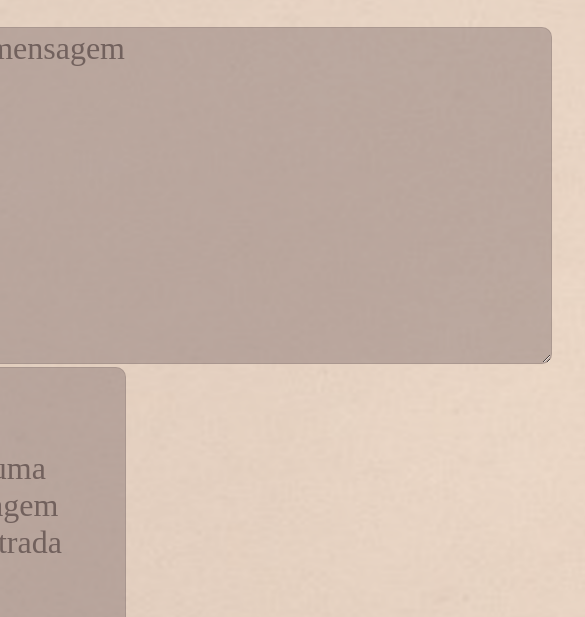
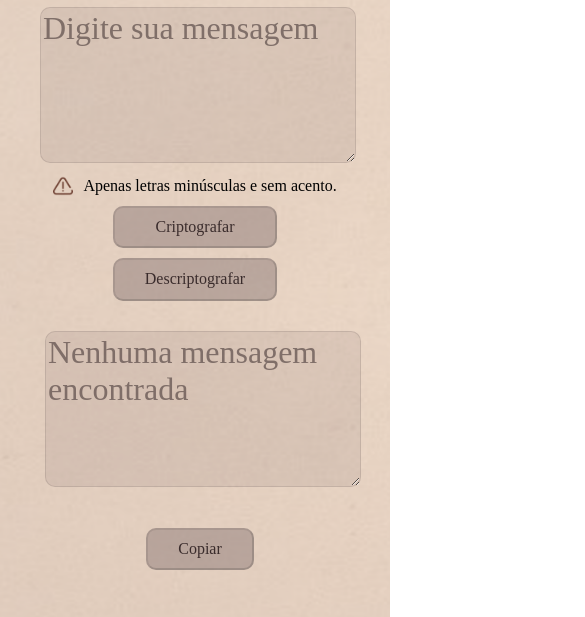
Before and after one commit to joaogoncalves-ti/decodificador-de-texto, a plain HTML site: page index.html in a window 390 px wide. Shown: the part 106-723 px from the top of the page, 585 px wide, since content can reach past the window. Drawn offline with Linux system fonts and the light colour scheme.

Commit message:
atualização responsiva

```diff
--- a/css/style.css
+++ b/css/style.css
@@ -1,198 +1,135 @@
 body {
+    margin: 20px;
     background: url(../img/fundo.png);
     background-repeat: no-repeat;
     background-size: cover;
-
-
 }
 
 
-.cabecalho {
-    padding: 20px;
-}
 .cabecalho-imagem {
     height: 70px;
 }
 
 
+.conteudo {
+    margin: 20px;
+    display: flex;
+    justify-content: center;
+}
 
-.conteudo {
-    display: flex;
-    flex-direction: column;
-    align-items: center;
-    padding: 20px;
-
+.quadroEntrada {
+    margin-right: 10px;
+    width: 50%;
 
 }
 
-
-
-#campoTexto {
-
-    font-style: normal;
+.campo {
     font-size: 32px;
-    background-color: rgba(128, 111, 111, 0.437);
+    height: 200px;
+    width: 100%;
+    background-color: rgba(128, 111, 111, 0.137);
     border-radius: 10px;
     color: rgb(58, 44, 44);
     border-color: rgba(76, 65, 65, 0.147);
-    padding-left: 10px;
 }
 
-#campoTexto:focus{
+.campo:focus {
     outline: 0;
     border-color: rgba(44, 38, 38, 0.147);
-
 }
 
 
-
-#campoTexto::placeholder{
+.campo::placeholder {
     color: rgba(58, 44, 44, 0.56);
-
 }
 
-#campoResposta::placeholder {
-    color: rgba(58, 44, 44, 0.56);
-    padding-left: 30px;
-    padding-top: 80px;
+.quadroSaida{
+    width: 20%;
+    margin-left: 10px;
 }
 
-#campoResposta {
-    margin-left: 50px;
-    font-style: normal;
-    font-size: 32px;
-    background-color: rgba(128, 111, 111, 0.437);
-    border-radius: 10px;
-    color: rgb(58, 44, 44);
-    border-color: rgba(76, 65, 65, 0.147);
-
+.avisoEntrada {
+    display: flex;
+    align-items: center;
+    margin: 10px;
 }
 
-#campoResposta:focus {
-    outline: 0;
-    border-color: rgba(44, 38, 38, 0.147);
-
-}
-
-.aviso {
-    display: flex;
-    width: 830px;
-    margin: 10px 0px 10px 0px;
-
-}
-
-
-.aviso-conteudo {
-    display: flex;
-    color: rgb(58, 44, 44);
-    font-size: 18px;
-    align-items: center;
-
-}
-
-.aviso-imagem{
-    height: 30px;
+.avisoEntrada img {
+    width: 20px;
+    height: 20px;
     margin-right: 10px;
 }
 
 .botao {
-    display: flex;
-
-    margin: 10px 0px 10px 0px;
-
-
-}
-
-
-
-.botao-criptografar {
-    padding: 10px 50px 10px 50px;
-    width: 285px;
+    padding: 10px 30px;
     border-radius: 10px;
     background-color: rgba(128, 111, 111, 0.437);
     border-color: rgba(76, 65, 65, 0.147);
     color: rgb(58, 44, 44);
-    font-size: 18px;
-    margin-right: 10px;
+}
+
+#botaoCopiar {
+    margin-top: 38px;
+}
+
+.rodape {
+    margin-top: 50px;
+    text-align: center;
+}
+
+
+@media (max-width:720px) {
+    .conteudo {
+        flex-direction: column;
+        align-items: center;
+    }
+
+    .botaoEntrada {
+        margin-bottom: 30px;
+        text-align: center;
+    }
+
+    .avisoEntrada{
+        justify-content: center;
+    }
+
+    .botaoSaida {
+        text-align: center;
+    }
+
+    .quadroEntrada {
+        width: 80%;
+        margin: 0px;
+    }
+
+    .quadroSaida {
+        width: 80%;
+    }
 
 }
 
-.botao-criptografar:active{
-    background-color: rgba(118, 102, 102, 0.437);
-    color: rgb(54, 41, 41);
-    border-color: rgba(61, 52, 52, 0.147);
+@media (max-width:480px) {
+    .quadroEntrada {
+        width: 100%;
+    }
 
+    .quadroSaida {
+        width: 100%;
+    }
 
-}
-
-.botao-descriptografar {
-    padding: 10px 50px 10px 50px;
-    width: 290px;
-    border-radius: 10px;
-    background-color: rgba(128, 111, 111, 0.437);
-    border-color: rgba(76, 65, 65, 0.147);
-    color: rgb(58, 44, 44);
-    font-size: 18px;
-    margin-left: 10px;
-
-}
-
-.botao-descriptografar:active{
-    background-color: rgba(118, 102, 102, 0.437);
-    color: rgb(54, 41, 41);
-    border-color: rgba(61, 52, 52, 0.147);
-
-
-}
-
-.botao-copiar {
-    padding: 10px 50px 10px 50px;
-    width: 200px;
-    border-radius: 10px;
-    background-color: rgba(128, 111, 111, 0.437);
-    border-color: rgba(76, 65, 65, 0.147);
-    color: rgb(58, 44, 44);
-    font-size: 18px;
-    margin-left: 60px;
-
-}
-
-
-.botao-copiar:active{
-    background-color: rgba(118, 102, 102, 0.437);
-    color: rgb(54, 41, 41);
-    border-color: rgba(61, 52, 52, 0.147);
-
-
-}
-
-
-.rodape {
-    padding: 20px;
-}
-
-.redes {
-    display: inline-block;
-    text-align: center;
-    color: rgb(58, 44, 44);
-    font-size: 18px;
-    margin-top: 20px;
-
-
-}
-
-.copyright {
-    text-align: center;
-    color: rgb(58, 44, 44);
-    font-size: 18px;
-
-
-}
-
-
-
-@media (max-width:480px){
-    .quadro-de-texto {
+    .botaoEntrada{
+        display: flex;
+        flex-direction: column;
+        align-items: center;
 
     }
+
+    #botao-criptografar {
+        margin-bottom: 10px;
+        padding: 10px 40px;
+    }
+
+    .campo {
+        height: 150px;
+    }
 }
--- a/index.html
+++ b/index.html
@@ -5,9 +5,9 @@
     <meta http-equiv="X-UA-Compatible" content="IE=edge">
     <meta name="viewport" content="width=device-width, initial-scale=1.0">
     <title>Decodificador de Texto</title>
-    <link rel="stylesheet" href="css/style.css">
     <link rel="stylesheet" href="css/reset.css">
     <link rel="stylesheet" href="css/normalize.css">
+    <link rel="stylesheet" href="css/style.css">
 </head>
 <body>
 
@@ -16,22 +16,24 @@
     </header>
 
     <section class="conteudo">
-        <div class="quadro-de-texto">
-            <textarea id="campoTexto" cols="38" rows="9" placeholder="Digite sua mensagem"></textarea>
-            <textarea id="campoResposta" cols="12" rows="9" placeholder="Nenhuma mensagem encontrada"></textarea>
-        </div>
 
-        <div class="aviso">
-            <div class="aviso-conteudo">
-                <img  class="aviso-imagem" src="./img/atencao.png"/>
-                <p>Apenas letras minúsculas e sem acento. </p>
+        <div class="quadroEntrada">
+            <textarea class="campo" id="campoEntrada" placeholder="Digite sua mensagem"></textarea>
+            <div class="avisoEntrada">
+                <img src="./img/atencao.png" alt="atenção">
+                <p>Apenas letras minúsculas e sem acento.</p>
+            </div>
+            <div class="botaoEntrada">
+                <input type="button" class="botao" id="botao-criptografar" value="Criptografar" onclick="criptografar()" >
+                <input type="button" class="botao"  id="botao-descriptografar" value="Descriptografar" onclick="descriptografar()">
             </div>
         </div>
 
-        <div class="botao">
-            <input type="button" class="botao-criptografar" id="botao-criptografar" value="Criptografar" onclick="criptografar()" >
-            <input type="button" class="botao-descriptografar"  id="botao-descriptografar" value="Descriptografar" onclick="descriptografar()">
-            <input type="button" class="botao-copiar" id="botaoCopiar" value="Copiar" onclick="copiar()">
+        <div class="quadroSaida">
+            <textarea  class="campo" id="campoResposta" placeholder="Nenhuma mensagem encontrada"></textarea>
+            <div class="botaoSaida">
+                <input type="button" class="botao" id="botaoCopiar" value="Copiar" onclick="copiar()">
+            </div>
         </div>
 
     </section>
--- a/js/script.js
+++ b/js/script.js
@@ -1,5 +1,5 @@
 function criptografar(){
-    var textoCampo = document.querySelector("#campoTexto");
+    var textoCampo = document.querySelector("#campoEntrada");
     var texto = String(textoCampo.value);
 
     var resposta = texto.replace(/e/g, "enter").replace(/i/g,"imes").replace(/o/g,"ober").replace(/a/g,"ai").replace(/u/g,"ufat");
@@ -16,17 +16,17 @@ function criptografar(){
 }
 
 function descriptografar(){
-    var textoCampo= document.querySelector("#campoTexto");
+    var textoCampo= document.querySelector("#campoEntrada");
     var texto= String(textoCampo.value);
 
     var resposta = texto.replace(/ai/g, "a").replace(/enter/g,"e").replace(/imes/g,"i").replace(/ober/g,"o").replace(/ufat/g,"u");
 
     if (campoResposta.innerHTML = resposta){
-        document.querySelector(".botao-descriptografar").value = "Descriptografado";
+        document.querySelector("#botao-descriptografar").value = "Descriptografado";
     }
 
     setInterval (function() {
-        document.querySelector(".botao-descriptografar").value = "Descriptografar";
+        document.querySelector("#botao-descriptografar").value = "Descriptografar";
     }, 3000);
 
 
```
